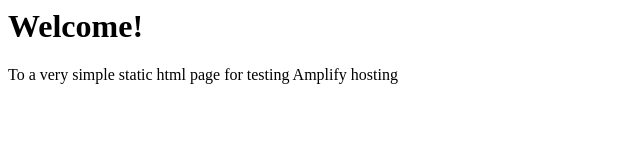
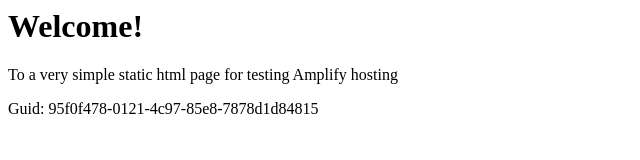
Before and after one commit to aws-aemilia-yul/Github-PR-Commit-Integration-Test-DoNotTouch-v1-preprod-ca-central-1, a website: page src/index.html in a window 1280 px wide. Shown: the whole page, without its empty margins (0-640 px from the left). Drawn offline with Linux system fonts and the light colour scheme.

Commit message:
commit from integ tests

```diff
--- a/src/index.html
+++ b/src/index.html
@@ -1,3 +1,5 @@
+
+
 <html lang="en">
 
 <head>
@@ -10,6 +12,6 @@
 <body>
     <h1>Welcome!</h1>
     <p>To a very simple static html page for testing Amplify hosting</p>
-</body>
+    <p>Guid: 95f0f478-0121-4c97-85e8-7878d1d84815</p></body>
 
 </html>
```
